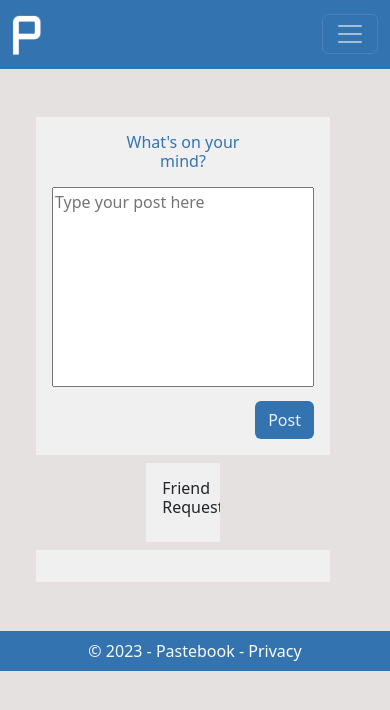
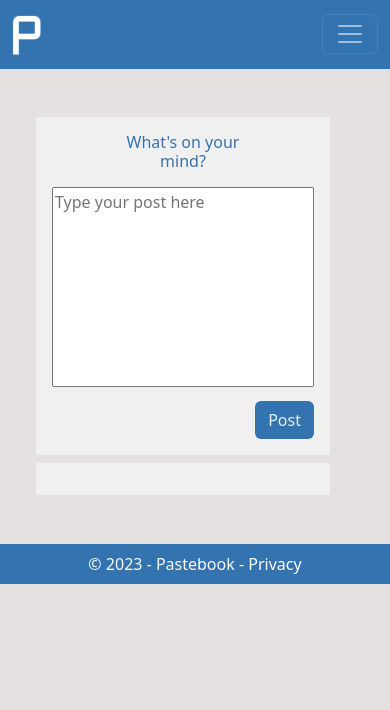
Before and after one commit to JohnBernard24/capstone-frontend, an Angular app: page /home in a window 390 px wide. Shown: the top 710 px of the page. Built offline with nearby package versions, Linux system fonts and the light colour scheme.

Commit message:
Made login and home responsive

```diff
--- a/src/app/pages/home/home.component.html
+++ b/src/app/pages/home/home.component.html
@@ -39,7 +39,7 @@
             </div>
         </div>
 
-        <div class="col-3 d-block p-3 custom-div d-lg-flex">
+        <div class="col-3 d-block p-3 custom-div d-none d-lg-flex">
             <h6>Friend Requests</h6>
         </div>
     </div>
--- a/src/app/pages/login/login.component.html
+++ b/src/app/pages/login/login.component.html
@@ -1,6 +1,6 @@
 <body><div class="container" style="position: absolute; top: 50%; left:50%; transform: translate(-50%, -50%); ">
   <div class="row justify-content-center">
-      <div id="landing-left" class="col-md-5 p-5 d-none d-md-flex justify-content-center text-dark">
+      <div id="landing-left" class="col-md-5 p-5 d-none d-lg-flex justify-content-center text-dark">
         <img class="img-fluid p-4" src="assets/images/Logo1_dark.PNG">
       </div>
       <div id="landing-right" class="col-10 col-md-5 p-5 justify-content-center text-light">
```
Also changed, not shown: src/app/pages/profile/profile.component.html (indentation only).
